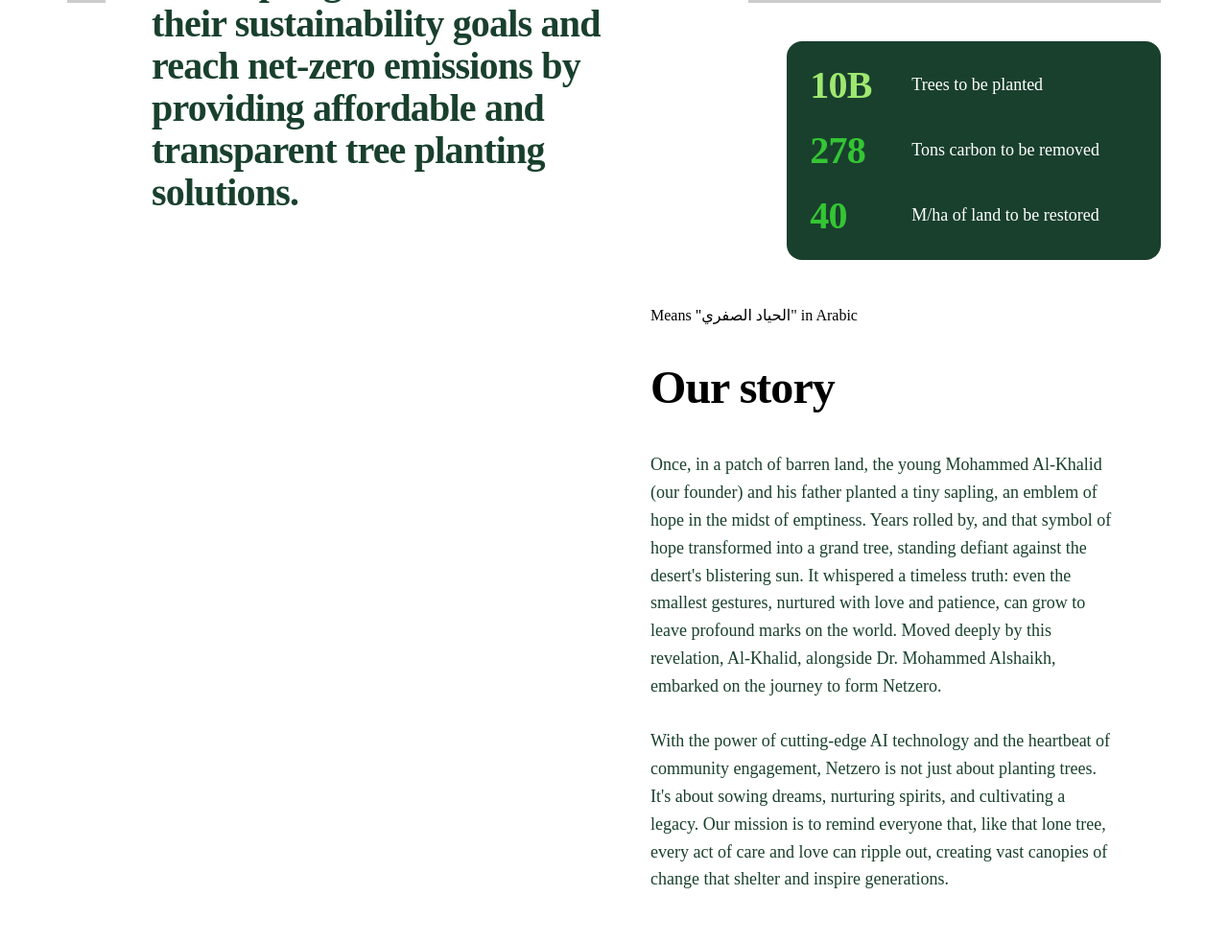
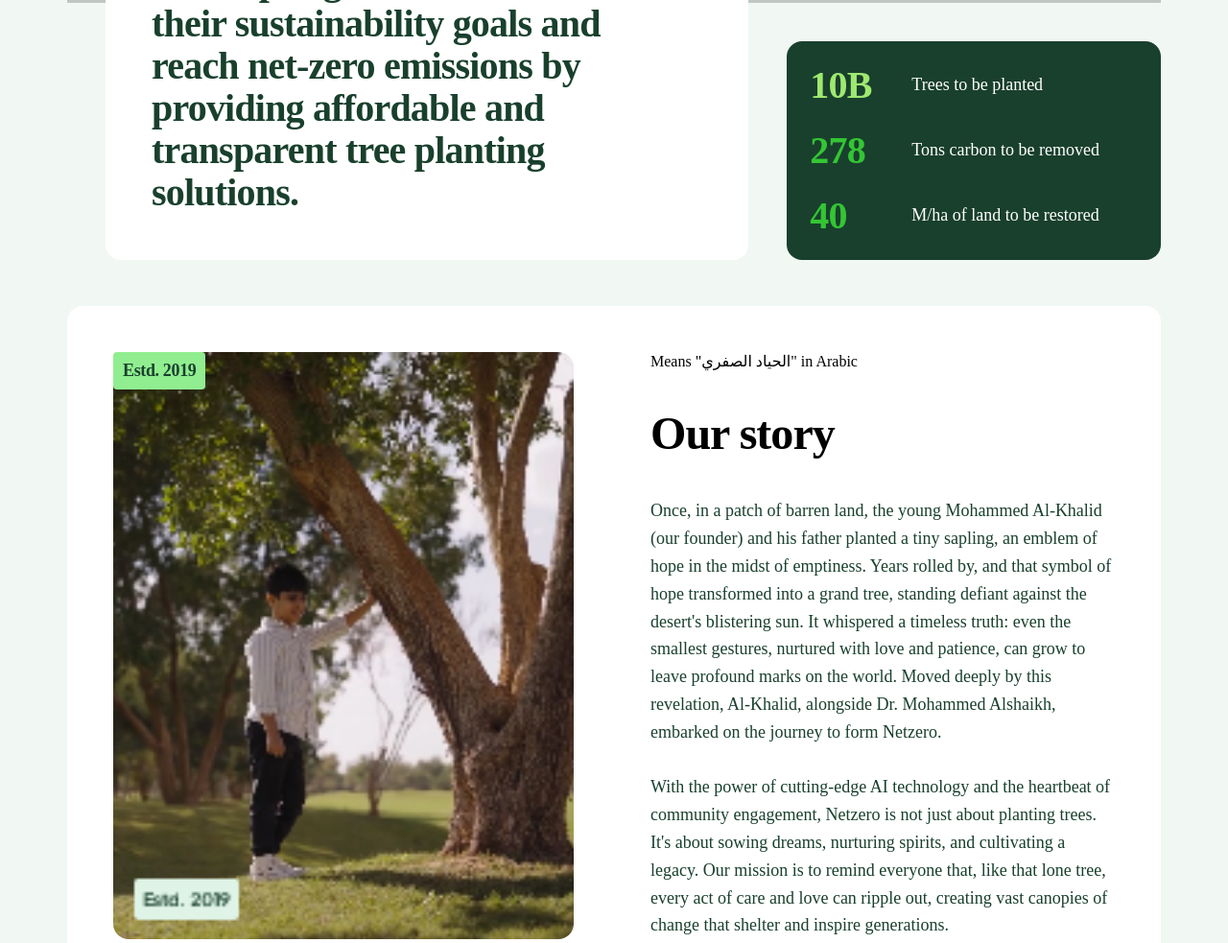
Before and after one commit to mohammed-dhabaab/netzero-clone, a plain HTML site: page pages/about-us/about-us.html in a window 1280 px wide. Shown: the part 1290-2273 px from the top of the page at 96% size. Drawn offline with Linux system fonts and the light colour scheme; grey boxes are pictures that could not be loaded.

Commit message:
edit the css for about us & add image our story

```diff
--- a/pages/about-us/about-us.css
+++ b/pages/about-us/about-us.css
@@ -4,6 +4,9 @@
 
 *{
     box-sizing: border-box;
+}
+body{
+  background-color: #F1F7F3;
 }
 
 .container{
@@ -214,6 +217,7 @@ inset: 0%;
     margin-bottom: 6.25em;
     padding: 3em;
     display: flex;
+    margin-top: 3em;
 }
 
 
@@ -234,7 +238,7 @@ inset: 0%;
   background-size: cover;
   width: 100%;
   height: 100%;
-  margin: auto;
+  margin-top: auto;
   position: absolute;
   inset: -100%;
 }
@@ -247,9 +251,16 @@ inset: 0%;
 
 .about-story-tag-wrap{
     position: absolute;
-    inset: auto auto 1.5em 1.5em;
 
 
+}
+.image-our-story{
+  object-fit: cover;
+  background-position: 50%;
+  background-size: cover;
+  width: 100%;
+  height: 100%;
+  position: absolute;
 }
 .small-tag{
   letter-spacing: -.02em;
--- a/pages/about-us/about-us.html
+++ b/pages/about-us/about-us.html
@@ -72,9 +72,10 @@
     </div>
     <div class="about-story">
         <div class="about-story-image-wrap">
-
+            <img class="image-our-story"src="/netzero-clone/pages/about-us/our story image.png" alt="our story">
         </div>
         <div class="about-story-tag-wrap">
+
             <div class="tag">
            <div class="small-tag">Estd.  2019</div>
         </div>
```
Also changed, not shown: pages/about-us/our story image.png (added).
